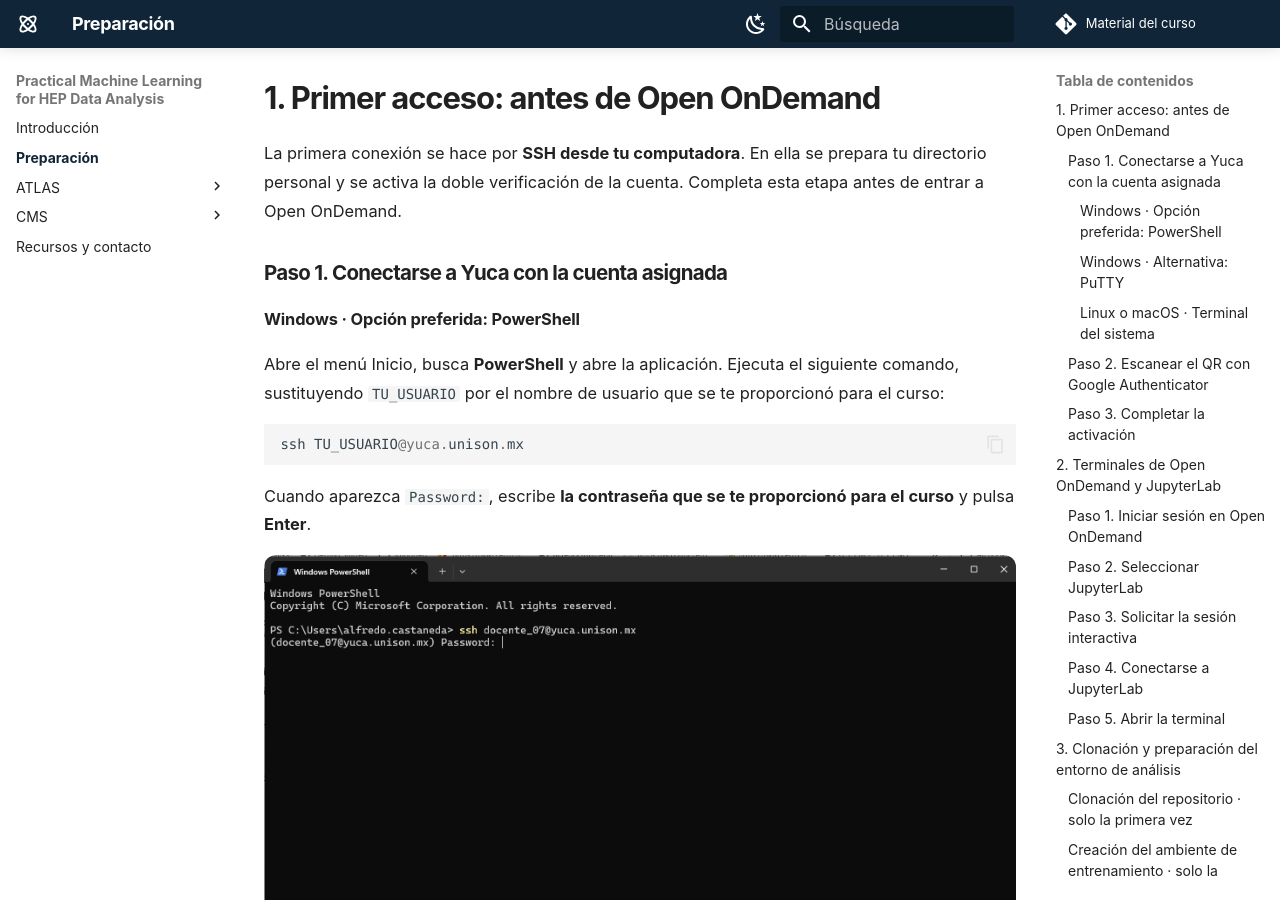
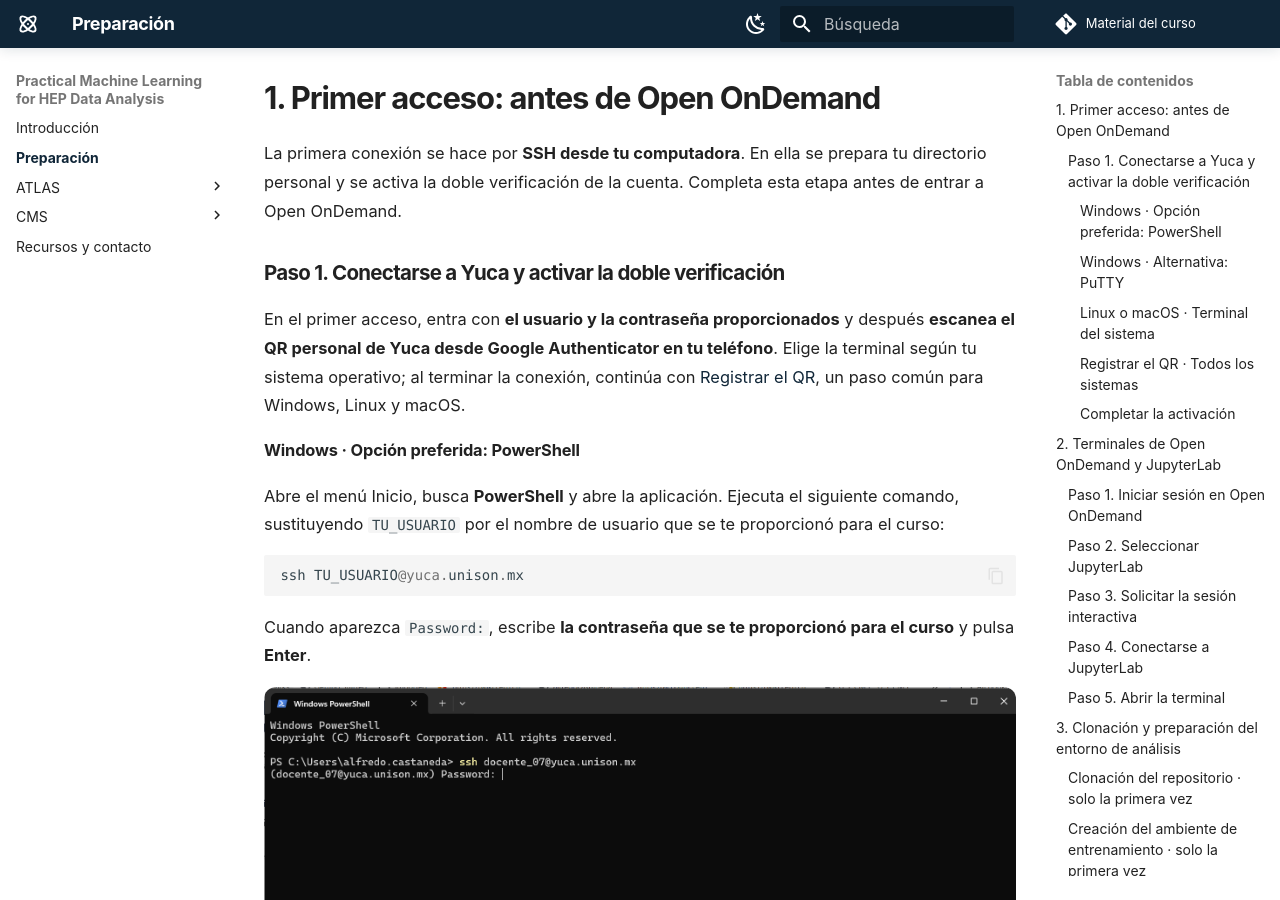
Before and after one commit to castaned/practical-ml-hep, an MkDocs documentation site: the page built from docs/preparacion.md, in a window 1280 px wide and 900 px high, scrolled down 570 px. Built offline with MkDocs 1.6.1 and Material for MkDocs 9.7.7, drawn with Linux system fonts in a browser that asks for light colours; comment, search, counter and statistics services are not loaded; some of the changed text lies outside the part shown.

Commit message:
Integrate QR registration into first connection step for all systems

```diff
--- a/docs/preparacion.md
+++ b/docs/preparacion.md
@@ -24,7 +24,9 @@ Las prácticas se realizarán en **Yuca, el clúster de alto rendimiento de la U
 
 La primera conexión se hace por **SSH desde tu computadora**. En ella se prepara tu directorio personal y se activa la doble verificación de la cuenta. Completa esta etapa antes de entrar a Open OnDemand.
 
-### Paso 1. Conectarse a Yuca con la cuenta asignada
+### Paso 1. Conectarse a Yuca y activar la doble verificación
+
+En el primer acceso, entra con **el usuario y la contraseña proporcionados** y después **escanea el QR personal de Yuca desde Google Authenticator en tu teléfono**. Elige la terminal según tu sistema operativo; al terminar la conexión, continúa con [Registrar el QR](#registrar-qr), un paso común para Windows, Linux y macOS.
 
 #### Windows · Opción preferida: PowerShell
 
@@ -64,7 +66,7 @@ Cuando aparezca `Password:`, escribe **la contraseña que se te proporcionó par
 
 En cualquiera de las terminales, la contraseña no se muestra mientras la escribes: no aparecen caracteres ni asteriscos. Es el comportamiento normal.
 
-### Paso 2. Escanear el QR con Google Authenticator
+#### Registrar el QR · Todos los sistemas {#registrar-qr}
 
 Ten instalada **Google Authenticator en tu teléfono** antes de continuar. Durante la primera activación, Yuca mostrará un **código QR personal** en la terminal o indicará un enlace para visualizarlo.
 
@@ -79,7 +81,7 @@ Ten instalada **Google Authenticator en tu teléfono** antes de continuar. Duran
 
 *Esquema orientativo; no contiene un QR válido ni códigos de acceso reales.*
 
-### Paso 3. Completar la activación
+#### Completar la activación
 
 Continúa con las indicaciones de la terminal. Cuando solicite un código de verificación, escribe el código vigente de la cuenta de Yuca en Google Authenticator. Si cambia antes de introducirlo, utiliza el nuevo.
 
```
